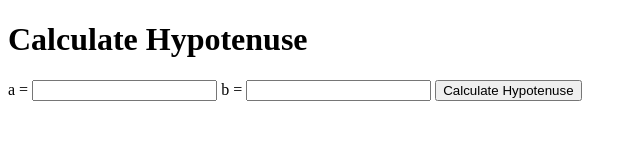
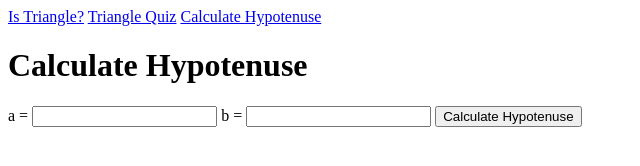
Before and after one commit to AdityaGauranga/TrianglesFun, a plain HTML site: page hypo.html in a window 1280 px wide. Shown: the whole page, without its empty margins (0-640 px from the left). Drawn offline with Linux system fonts and the light colour scheme.

Commit message:
added nav

```diff
--- a/hypo.html
+++ b/hypo.html
@@ -7,6 +7,11 @@
     <title>HyPoTenuse</title>
 </head>
 <body>
+    <nav>
+        <a href = "index.html">Is Triangle?</a>
+        <a href = "quiz.html">Triangle Quiz</a>
+        <a href = "hypo.html">Calculate Hypotenuse</a>
+    </nav>
     <h1 class = "heading">Calculate Hypotenuse</h1>
     <label>a = </label>
     <input type = "number" class = "side-input"/>
```
Also changed, not shown: index.html (+5 -0 lines), quiz.html (+5 -0 lines).
